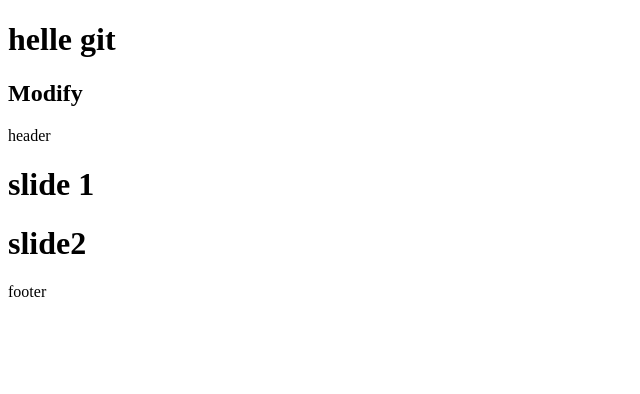
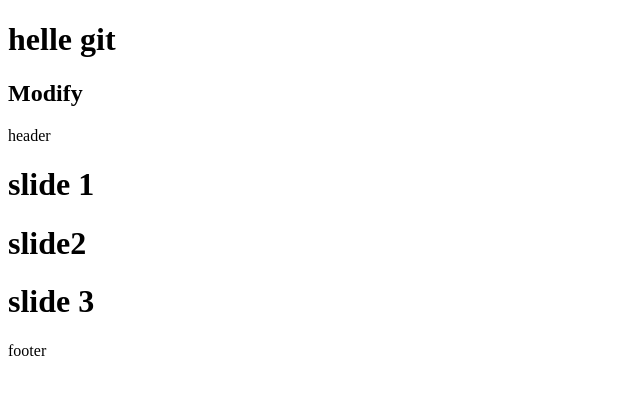
Before and after one commit to AmirabbasAfrasiyabi/git, a plain HTML site: page index.html in a window 1280 px wide. Shown: the whole page, without its empty margins (0-640 px from the left). Drawn offline with Linux system fonts and the light colour scheme.

Commit message:
slide three added to slider

```diff
--- a/index.html
+++ b/index.html
@@ -16,6 +16,9 @@
         <h1>
             slide2
         </h1>
+        <h1>
+            slide 3
+        </h1>
     </div>
     <footer>footer</footer>
 
```
